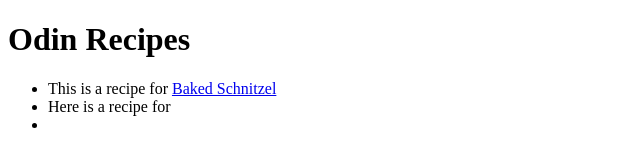
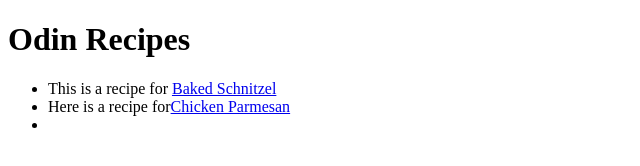
Before and after one commit to Kamron-B/odin-recipes, a plain HTML site: page index.html in a window 1280 px wide. Shown: the whole page, without its empty margins (0-640 px from the left). Drawn offline with Linux system fonts and the light colour scheme.

Commit message:
Fixed link to chicken parmesan

```diff
--- a/index.html
+++ b/index.html
@@ -8,7 +8,7 @@
         <h1> Odin Recipes</h1>
             <ul>
                 <li>This is a recipe for <a href="recipes/Baked-Schnitzel.html">Baked Schnitzel</a></li>
-                <li>Here is a recipe for<a href="recipes/Chicken-Parmesan.html"></a></li>
+                <li>Here is a recipe for<a href="recipes/Chicken-Parmesan.html">Chicken Parmesan</a></li>
                 <li></li>
             </ul>
     </body>
```
